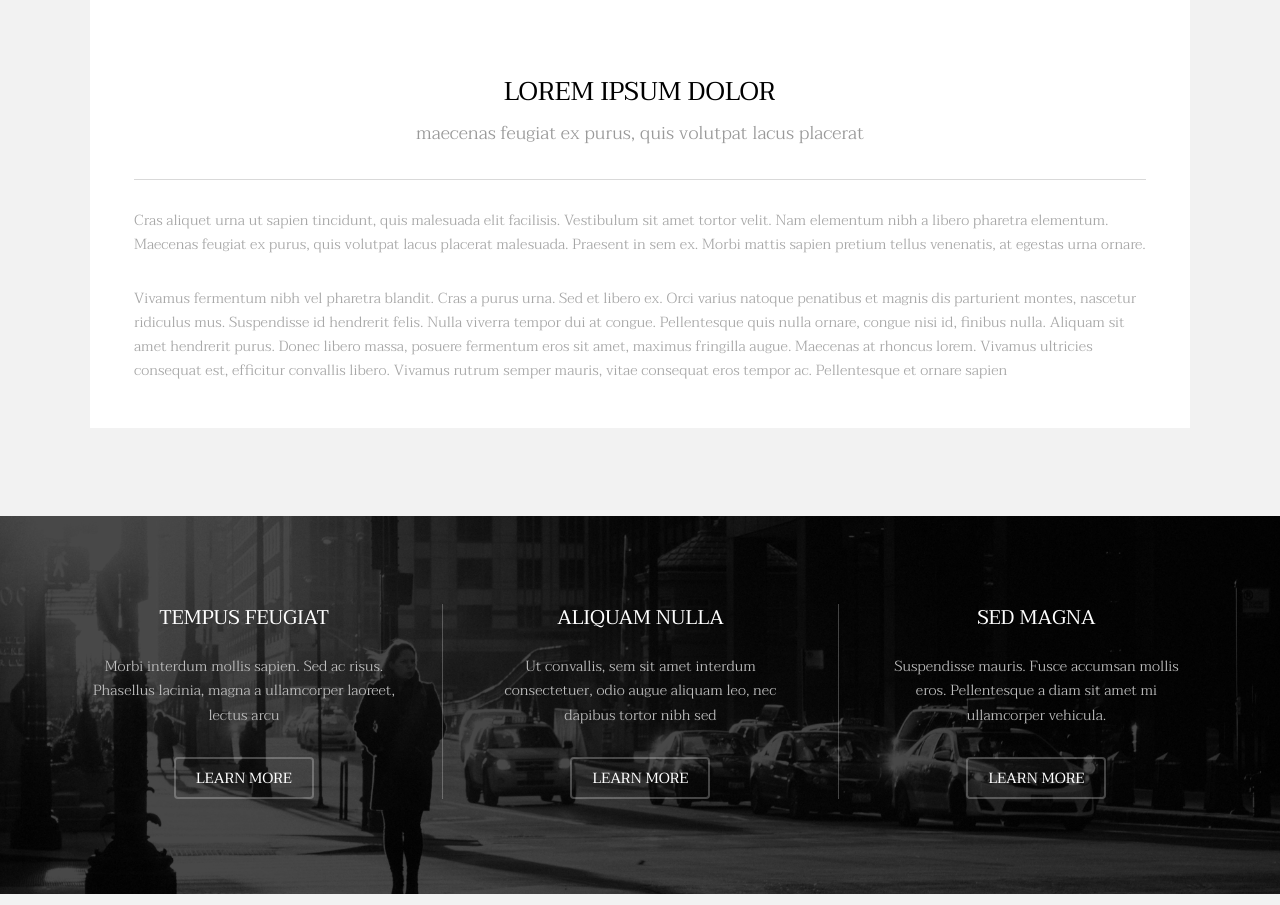
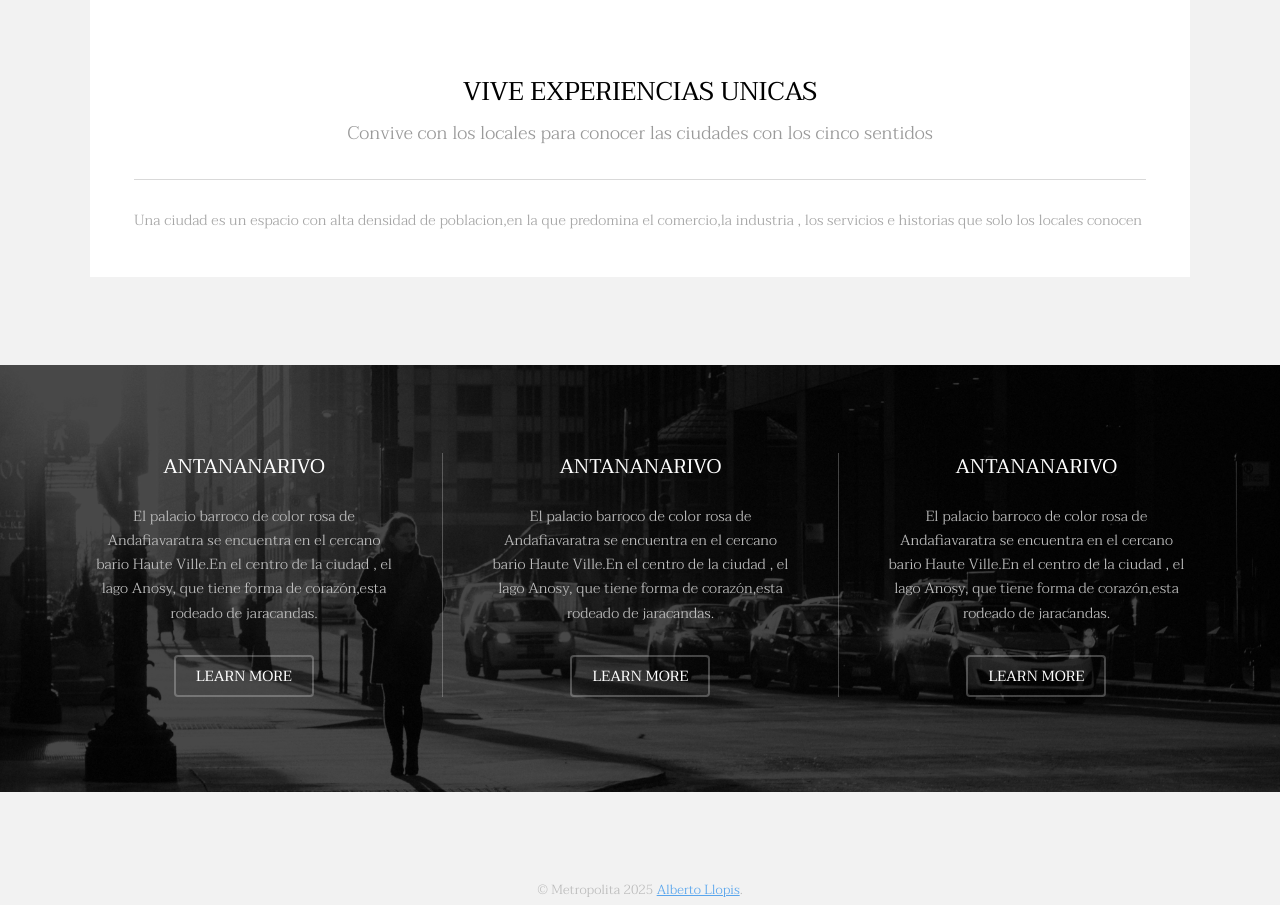
Before and after one commit to postteriori/04_REP_METROPOLITA, a plain HTML site: page index.html in a window 1280 px wide. Shown: the part 1216-2121 px from the top of the page. Drawn offline with Linux system fonts and the light colour scheme.

Commit message:
todos los textos que faltan por ANTONIO

```diff
--- a/index.html
+++ b/index.html
@@ -52,12 +52,11 @@
 							</div>
 							<div class="content">
 								<header class="align-center">
-									<h2>Lorem ipsum dolor</h2>
-									<p>maecenas feugiat ex purus, quis volutpat lacus placerat</p>
+									<h2>VIVE EXPERIENCIAS UNICAS</h2>
+									<p>Convive con los locales para conocer las ciudades con los cinco sentidos</p>
 								</header>
 								<hr />
-								<p> Cras aliquet urna ut sapien tincidunt, quis malesuada elit facilisis. Vestibulum sit amet tortor velit. Nam elementum nibh a libero pharetra elementum. Maecenas feugiat ex purus, quis volutpat lacus placerat malesuada. Praesent in sem ex. Morbi mattis sapien pretium tellus venenatis, at egestas urna ornare.</p>
-								<p>Vivamus fermentum nibh vel pharetra blandit. Cras a purus urna. Sed et libero ex. Orci varius natoque penatibus et magnis dis parturient montes, nascetur ridiculus mus. Suspendisse id hendrerit felis. Nulla viverra tempor dui at congue. Pellentesque quis nulla ornare, congue nisi id, finibus nulla. Aliquam sit amet hendrerit purus. Donec libero massa, posuere fermentum eros sit amet, maximus fringilla augue. Maecenas at rhoncus lorem. Vivamus ultricies consequat est, efficitur convallis libero. Vivamus rutrum semper mauris, vitae consequat eros tempor ac. Pellentesque et ornare sapien</p>
+								<p> Una ciudad es un espacio con alta densidad de poblacion,en la que predomina el comercio,la industria , los servicios e historias que solo los locales conocen</p>
 							</div>
 						</div>
 					</div>
@@ -70,27 +69,27 @@
 					<div id="flexgrid">
 						<div>
 							<header>
-								<h3>Tempus Feugiat</h3>
+								<h3>ANTANANARIVO</h3>
 							</header>
-							<p>Morbi interdum mollis sapien. Sed ac risus. Phasellus lacinia, magna a ullamcorper laoreet, lectus arcu</p>
+							<p>El palacio barroco de color rosa de Andafiavaratra se encuentra en el cercano bario Haute Ville.En el centro de la ciudad , el lago Anosy, que tiene forma de corazón,esta rodeado de jaracandas.</p>
 							<ul class="actions">
 								<li><a href="#" class="button alt">Learn More</a></li>
 							</ul>
 						</div>
 						<div>
 							<header>
-								<h3>Aliquam Nulla</h3>
+								<h3>ANTANANARIVO</h3>
 							</header>
-							<p>Ut convallis, sem sit amet interdum consectetuer, odio augue aliquam leo, nec dapibus tortor nibh sed </p>
+							<p>El palacio barroco de color rosa de Andafiavaratra se encuentra en el cercano bario Haute Ville.En el centro de la ciudad , el lago Anosy, que tiene forma de corazón,esta rodeado de jaracandas.</p>
 							<ul class="actions">
 								<li><a href="#" class="button alt">Learn More</a></li>
 							</ul>
 						</div>
 						<div>
 							<header>
-								<h3>Sed Magna</h3>
+								<h3>ANTANANARIVO</h3>
 							</header>
-							<p>Suspendisse mauris. Fusce accumsan mollis eros. Pellentesque a diam sit amet mi ullamcorper vehicula.</p>
+							<p>El palacio barroco de color rosa de Andafiavaratra se encuentra en el cercano bario Haute Ville.En el centro de la ciudad , el lago Anosy, que tiene forma de corazón,esta rodeado de jaracandas.</p>
 							<ul class="actions">
 								<li><a href="#" class="button alt">Learn More</a></li>
 							</ul>
```
